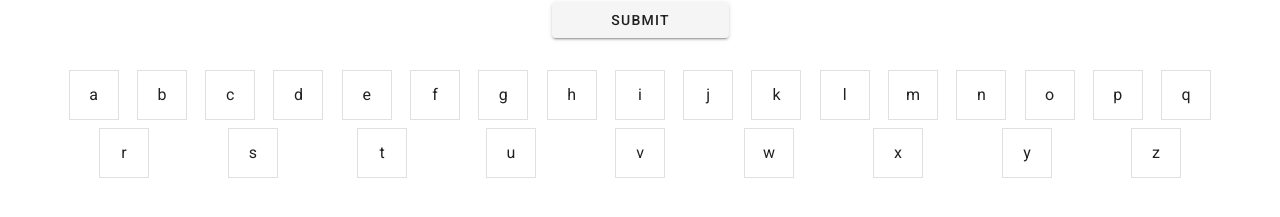
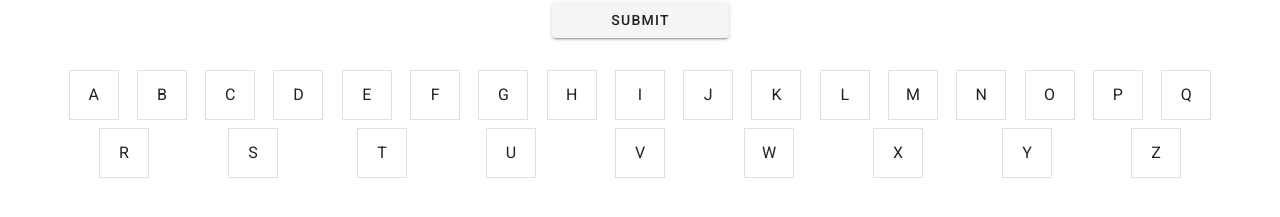
Before and after one commit to sbentleywd/word-game, a Vue app: page / in a window 1280 px wide. Shown: the part 389-606 px from the top of the page. Built offline with nearby package versions, Linux system fonts and the light colour scheme.

Commit message:
Convert to uppercase

```diff
--- a/src/components/Alphabet.vue
+++ b/src/components/Alphabet.vue
@@ -17,7 +17,7 @@ import Vue from 'vue'
 export default Vue.extend({
   name: 'Alphabet',
   data: (): { letters: any } => ({
-    letters: [...Array(26).keys()].map(num => String.fromCharCode(97 + num))
+    letters: [...Array(26).keys()].map(num => String.fromCharCode(65 + num))
   }),
   computed: {
     wrongLetters () {
--- a/src/components/Inputs.vue
+++ b/src/components/Inputs.vue
@@ -21,8 +21,8 @@ export default Vue.extend({
   },
   methods: {
     submit () {
-      const lowerCase = this.letters.map(letter => letter.toLowerCase())
-      if (this.formValid) this.$store.dispatch('checkGuess', { guess: lowerCase })
+      const upperCase = this.letters.map(letter => letter.toUpperCase())
+      if (this.formValid) this.$store.dispatch('checkGuess', { guess: upperCase })
       this.letters = ['', '', '', '', '']
     },
     tab (val: string, index: number) {
```
